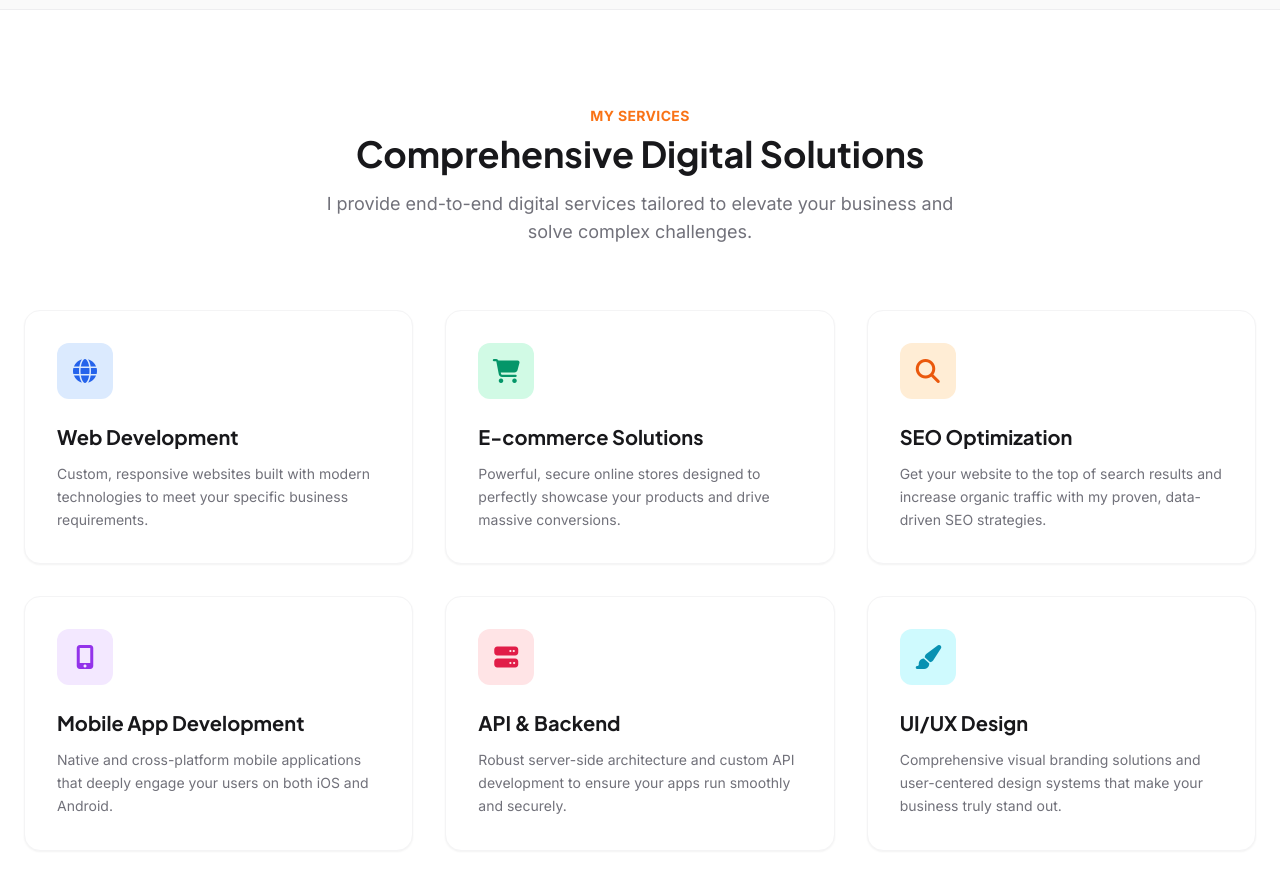
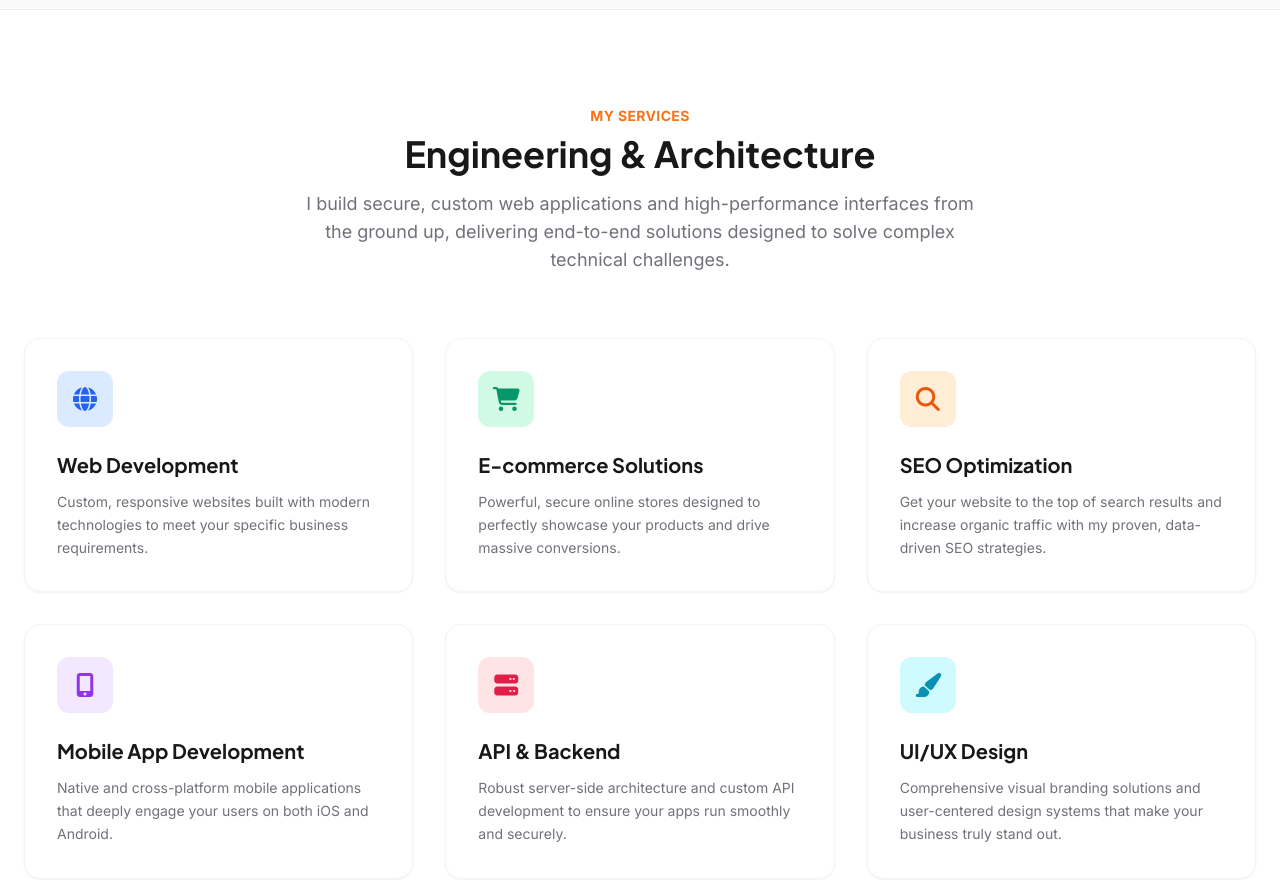
Before and after one commit to ezekielbassey28-hub/ezekiel-portfolio, a React (Vite) app: page / in a window 1280 px wide. Shown: the part 1400-2280 px from the top of the page. Built offline with nearby package versions, Linux system fonts and the light colour scheme.

Commit message:
Update Services.jsx

```diff
--- a/src/components/Services.jsx
+++ b/src/components/Services.jsx
@@ -1,17 +1,18 @@
 import React from 'react';
 import { motion } from 'framer-motion';
 
+// Parent container variant for staggering
 const containerVariants = {
   hidden: { opacity: 0 },
   show: {
     opacity: 1,
     transition: {
-      staggerChildren: 0.15
+      staggerChildren: 0.15 // Time between each card popping up
     }
   }
 };
 
-
+// Individual card variant
 const cardVariants = {
   hidden: { opacity: 0, y: 40 },
   show: { opacity: 1, y: 0, transition: { type: "spring", bounce: 0.3, duration: 0.8 } }
@@ -31,8 +32,8 @@ const Services = () => {
           className="text-center max-w-2xl mx-auto mb-16"
         >
           <h4 className="text-primary font-bold tracking-wide uppercase text-sm mb-2">My Services</h4>
-          <h2 className="font-heading text-3xl md:text-4xl font-bold text-dark mb-4">Comprehensive Digital Solutions</h2>
-          <p className="text-zinc-500 text-lg">I provide end-to-end digital services tailored to elevate your business and solve complex challenges.</p>
+          <h2 className="font-heading text-3xl md:text-4xl font-bold text-dark mb-4">Engineering & Architecture</h2>
+          <p className="text-zinc-500 text-lg">I build secure, custom web applications and high-performance interfaces from the ground up, delivering end-to-end solutions designed to solve complex technical challenges.</p>
         </motion.div>
 
         {/* The Grid controls the staggering of the cards */}
@@ -40,7 +41,7 @@ const Services = () => {
           variants={containerVariants}
           initial="hidden"
           whileInView="show"
-          viewport={{ once: true, margin: "-100px" }}
+          viewport={{ once: true, margin: "-100px" }} // Triggers slightly before it enters screen
           className="grid md:grid-cols-2 lg:grid-cols-3 gap-8"
         >
           <motion.div variants={cardVariants} className="bg-white p-8 rounded-2xl border border-zinc-100 shadow-sm hover:-translate-y-2 hover:shadow-xl hover:shadow-zinc-200/50 transition-all duration-300 group">
```
